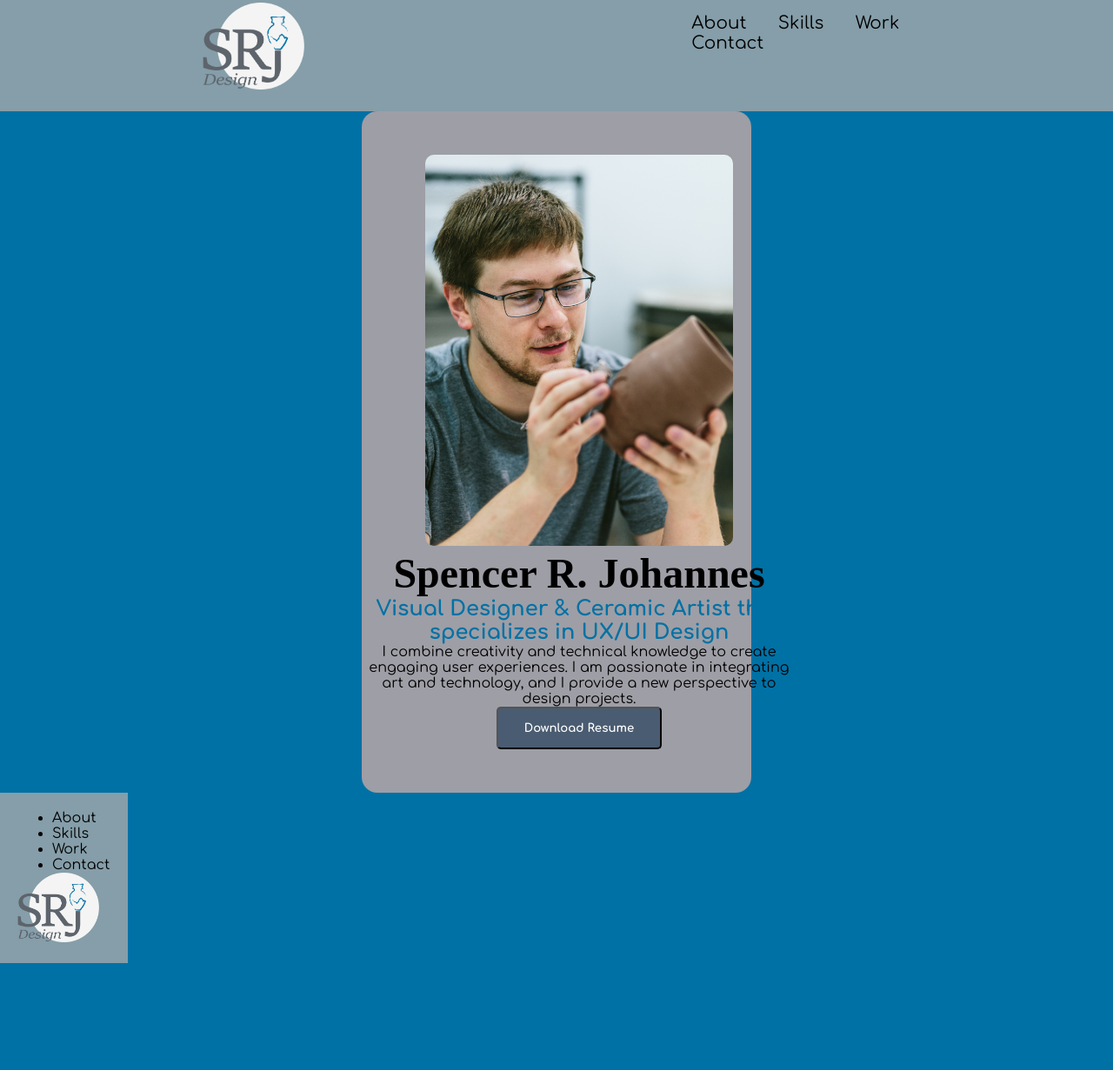
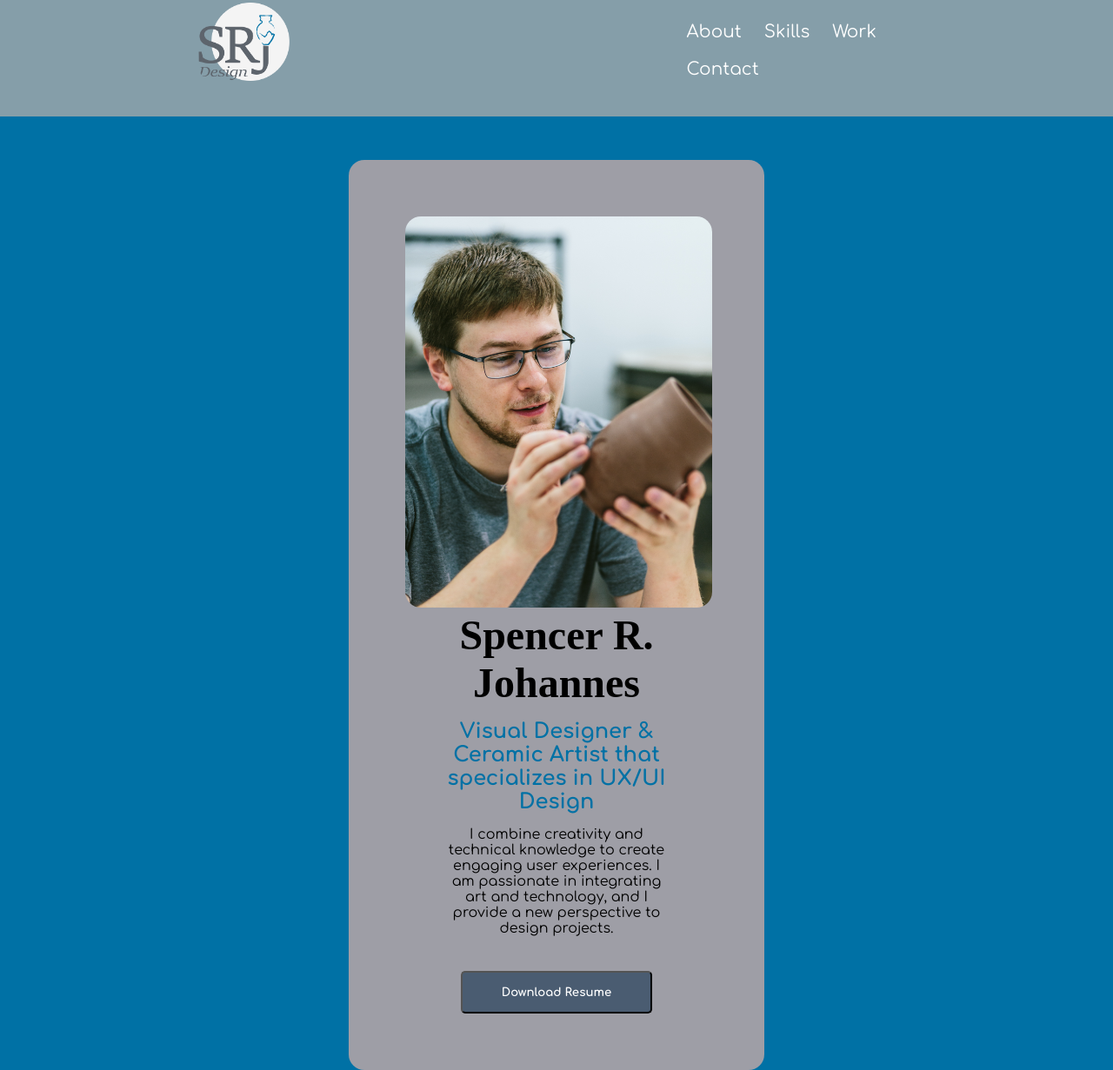
Before and after one commit to Spencerjohannes/UX_UI_HW17, a plain HTML site: page index.html in a window 1280 px wide. Shown: the part 17-1248 px from the top of the page at 87% size. Before the commit the page ends 1125 px from the top, so only its background shows below. Drawn offline with Linux system fonts and the light colour scheme.

Commit message:
final project

```diff
--- a/css/styles.css
+++ b/css/styles.css
@@ -2,6 +2,7 @@
     margin: 0 auto;
     padding: 0 auto;
 }
+
 h1 {
     font-family: 'Times New Roman', Times, serif;
     font-size: 48px;
@@ -26,8 +27,9 @@ body {
 .inline-block {
     display: inline-block;
     vertical-align: top;
-    padding-left: 2%;
+    padding-left: 10px;
     font-size: 20px;
+    color: white;
 }
 
 nav {
@@ -41,53 +43,63 @@ nav ul {
 }
 
 nav li{
-    padding-left: 25px;
-    padding-right: 25px;
+    padding: 10px;
+    display: inline-block;
 }
 
 .heroImg {
     width: 35%;
     background-color: #9E9EA6;
     border-radius: 18px;
+    padding: 15px;
+    margin: 50px auto;
 }
 
 img{
-    border-radius: 10px;
+    border-radius: 18px;
 }
+
 .jobTitle {
     color: #0071A5;
+    padding:15px;
+}
+
+.aboutSelf {
+    padding-bottom:40px;
+    width: 76%;
 }
 
 .button {
     border-radius: 15;
     background-color: #4A5C71;
-    padding: 15px 30px 15px 30px;
+    padding: 15px 45px 15px 45px;
     border-radius: 5px;
     font-family: "Comfortaa", sans-serif;
     font-optical-sizing: 20px;
     font-weight: bold;
     color: white;
+}
+
+.content {
+    /* width: 500px; */
+    text-align: center;
+    margin: 0 auto;
+    padding: 50px;
 
 }
 
-.content {
-    width: 500px;
-    text-align: center;
-    margin: 0 auto;
-    padding-top: 50px;
-    padding-bottom: 50px;
-}
-
-
 .bottomfooter {
-    display: inline-block;
+    display: flex;
     justify-content:space-between;
     background-color: #859EA9;
     padding: 20px;
 }
 
 .bottomfooter li {
-    text-decoration: none;
+    list-style-type: none;
+    display: inline-block;
+    padding: 20px;
+    color: white;
 }
 
 .inline-block-footer {
--- a/index.html
+++ b/index.html
@@ -14,14 +14,14 @@
 <body>
     <header class="navigation">
         <div class="inline-block">
-            <img src="/images/srj-design-logo.png" alt="srj-design-logo" style="height: 100px">
+            <img src="/images/srj-design-logo.png" alt="srj-design-logo" style="height: 90px">
         </div>
         <nav class="inline-block">
             <ul>
-                <li class="inline-block">About</li>
-                <li class="inline-block">Skills</li>
-                <li class="inline-block">Work</li>
-                <li class="inline-block">Contact</li>
+                <li>About</li>
+                <li>Skills</li>
+                <li>Work</li>
+                <li>Contact</li>
             </ul>
         </nav>
     </header>
@@ -37,14 +37,16 @@
     </section>
 
     <footer class="bottomfooter">
+        <div class="inline-block">
             <ul>
                 <li >About</li>
                 <li >Skills</li>
                 <li >Work</li>
                 <li >Contact</li>
             </ul>
+        </div>
         <div class="footer-logo">
-            <img src="/images/srj-design-logo.png" alt="srj-design-logo" style="height: 80px">
+            <img src="/images/srj-design-logo.png" alt="srj-design-logo" style="height: 90px">
         </div>
     </footer>
 </body>
```
Lines whose indentation alone changed are shown as unchanged.
